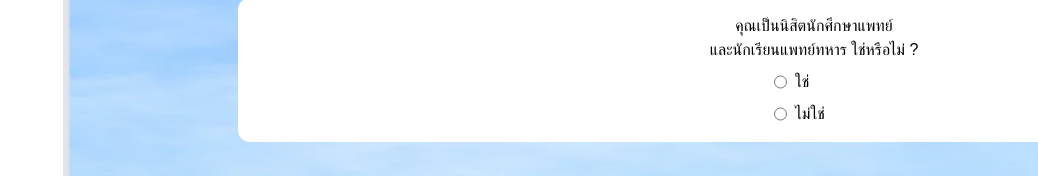
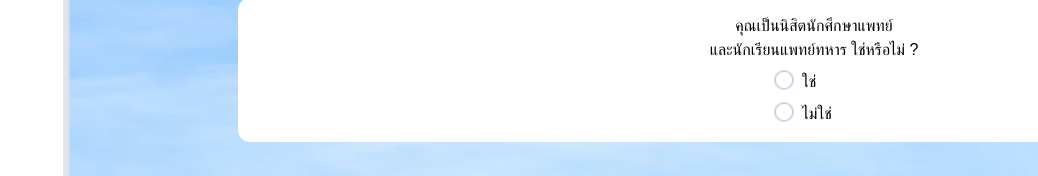
Before and after one commit to bRight36691/YourSkyYourMind_Project, a Next.js app: page /1-3 in a window 1280 px wide. Shown: the part 242-418 px from the top of the page, without its empty margins (242-1280 px from the left). Built offline with nearby package versions, Linux system fonts and the light colour scheme; a web font is replaced by a local one.

Commit message:
feat: details for scene 1

```diff
--- a/src/app/(interactive)/1-3/page.tsx
+++ b/src/app/(interactive)/1-3/page.tsx
@@ -3,6 +3,7 @@ import { motion } from "framer-motion";
 import Link from "next/link";
 import { useState } from "react";
 import { MovingSky } from "~/component/bg/MovingSky";
+import { RadioButton } from "~/component/inputs/RadioButton";
 
 export default function Page() {
   const [isMedStudent, setIsMedStudent] = useState<string>("");
@@ -29,22 +30,18 @@ export default function Page() {
               <p>คุณเป็นนิสิตนักศึกษาแพทย์</p>
               <p>และนักเรียนแพทย์ทหาร ใช่หรือไม่ ?</p>
             </div>
-            <div className="flex w-20 justify-start gap-2">
-              <input
-                type="radio"
+            <div className="flex w-20 items-start justify-start gap-2">
+              <RadioButton
                 name="isMedStudent"
                 value="medStudent"
-                id="medStudent"
                 onChange={onIsMedStudentChange}
               />
               <label htmlFor="medStudent">ใช่</label>
             </div>
-            <div className="flex w-20 justify-start gap-2">
-              <input
-                type="radio"
+            <div className="flex w-20 items-start justify-start gap-2">
+              <RadioButton
                 name="isMedStudent"
                 value="nonMedStudent"
-                id="nonMedStudent"
                 onChange={onIsMedStudentChange}
               />
               <label htmlFor="nonMedStudent">ไม่ใช่</label>
--- a/src/app/(interactive)/1-4_2/page.tsx
+++ b/src/app/(interactive)/1-4_2/page.tsx
@@ -75,6 +75,7 @@ export default function Page() {
               choiceSelection={onOccupationChange}
               selectChoice={occupation}
               isLargeChoice={true}
+              isMed={false}
             />
           </div>
         </div>
--- a/src/app/(interactive)/1-7/page.tsx
+++ b/src/app/(interactive)/1-7/page.tsx
@@ -4,7 +4,7 @@ import Image from "next/image";
 
 export default function Page() {
   return (
-    <Link href="/1-8">
+    <Link href="/1-9">
       <div className="h-screen w-full overflow-hidden bg-white object-none">
         <Image
           src="/img/eyeOpen.gif"
--- a/src/app/(interactive)/1-9/page.tsx
+++ b/src/app/(interactive)/1-9/page.tsx
@@ -7,6 +7,15 @@ export default function Page() {
   return (
     <div className="h-screen w-full overflow-hidden bg-grayBg object-none">
       <div className="flex min-h-screen flex-col justify-center">
+        <motion.div
+          initial={{ opacity: 0 }}
+          animate={{ opacity: 1 }}
+          transition={{
+            duration: 1,
+            delay: 0.5,
+          }}
+          className="flex min-h-screen flex-col justify-center"
+        >
           <Image
             src="/img/useLaptop.gif"
             width={200}
@@ -14,13 +23,14 @@ export default function Page() {
             alt="gif of laptop using"
             className="fixed w-full"
           />
+        </motion.div>
       </div>
       <motion.div
         initial={{ opacity: 0 }}
         animate={{ opacity: 1 }}
         transition={{
           duration: 1,
-          delay: 0.5,
+          delay: 2.5,
         }}
         className="flex min-h-screen flex-col justify-center"
       >
--- a/src/component/inputs/DropDown.tsx
+++ b/src/component/inputs/DropDown.tsx
@@ -7,6 +7,7 @@ type DropDownProps = {
   choiceSelection: (choice: string) => void;
   selectChoice: string;
   isLargeChoice: boolean;
+  isMed?: boolean;
 };
 
 export const DropDown = ({
@@ -14,15 +15,18 @@ export const DropDown = ({
   choiceSelection,
   selectChoice,
   isLargeChoice,
+  isMed = true,
 }: DropDownProps) => {
   return (
     <Menu as="div" className="relative inline-block text-left">
       <div>
         <MenuButton
           className={`rounded-xl border-[1.5px] border-solid bg-white text-left focus:border-textLink focus:outline-none focus:ring-0 ${
-            (isLargeChoice && !selectChoice) || !isLargeChoice
+            (isLargeChoice && !selectChoice && isMed) || !isLargeChoice
               ? "w-[129px]"
-              : "min-w-[129px] max-w-full"
+              : isMed
+                ? "min-w-[129px] max-w-full"
+                : "w-48 min-w-[129px]"
           } min-h-12 p-2 px-3 py-2 pt-3 ${
             selectChoice ? "text-black" : "text-placeholder"
           } flex justify-between shadow-sm ring-1 ring-inset ring-gray-300`}
--- /dev/null
+++ b/src/component/inputs/RadioButton.tsx
@@ -0,0 +1,21 @@
+type RadioButtonProps = {
+  name: string;
+  value: string;
+  onChange: (choice: React.ChangeEvent<HTMLInputElement>) => void;
+};
+
+export const RadioButton = ({ name, value, onChange }: RadioButtonProps) => {
+  return (
+    <div className="grid place-items-center">
+      <input
+        type="radio"
+        name={name}
+        value={value}
+        id={value}
+        onChange={onChange}
+        className="border-grayRadio peer col-start-1 row-start-1 h-5 w-5 appearance-none rounded-full border-2 bg-white checked:border-textLink"
+      />
+      <div className="pointer-events-none col-start-1 row-start-1 h-3 w-3 rounded-full peer-checked:bg-textLink" />
+    </div>
+  );
+};
--- a/tailwind.config.ts
+++ b/tailwind.config.ts
@@ -16,6 +16,7 @@ export default {
         placeholder: "#94A3B8",
         choiceText: "#1E293B",
         grayBg: "#E6E6E6",
+        grayRadio: "#CBD5E1",
       },
     },
   },
```
Lines whose indentation alone changed are shown as unchanged.
